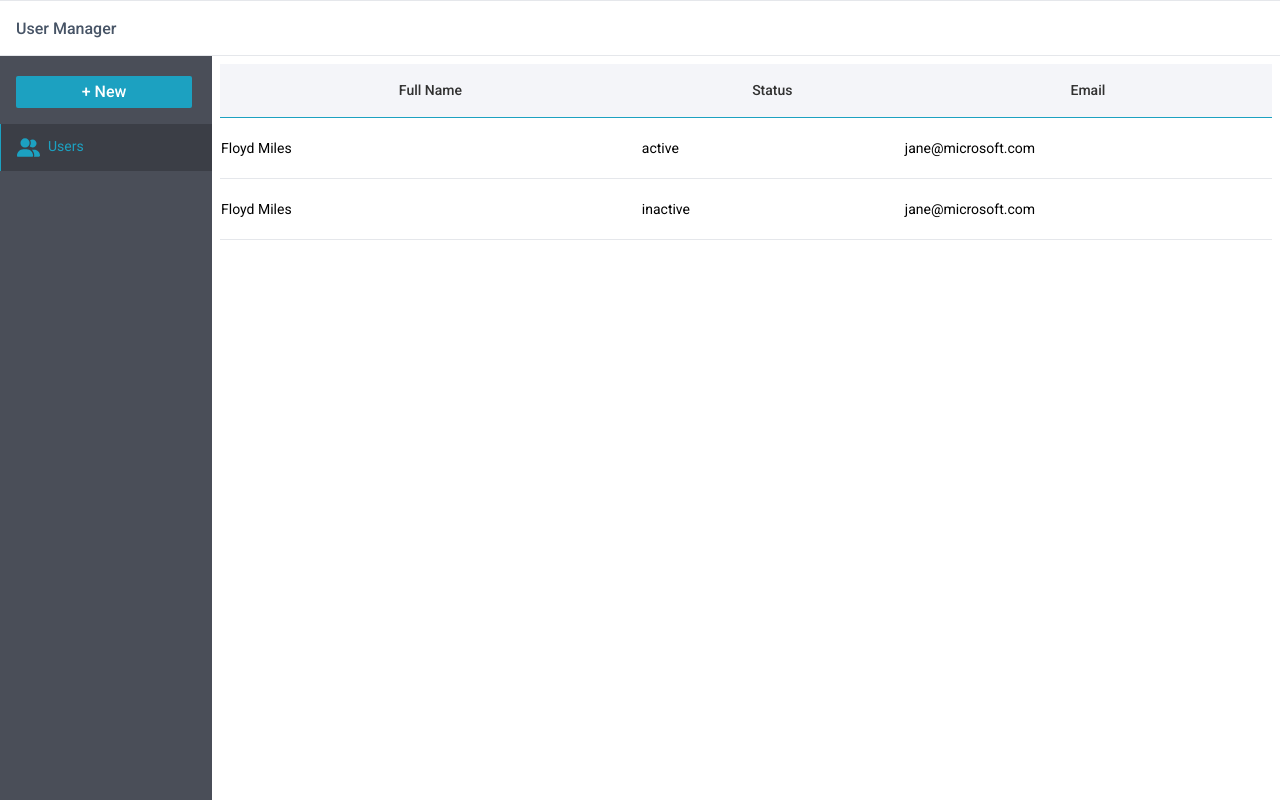
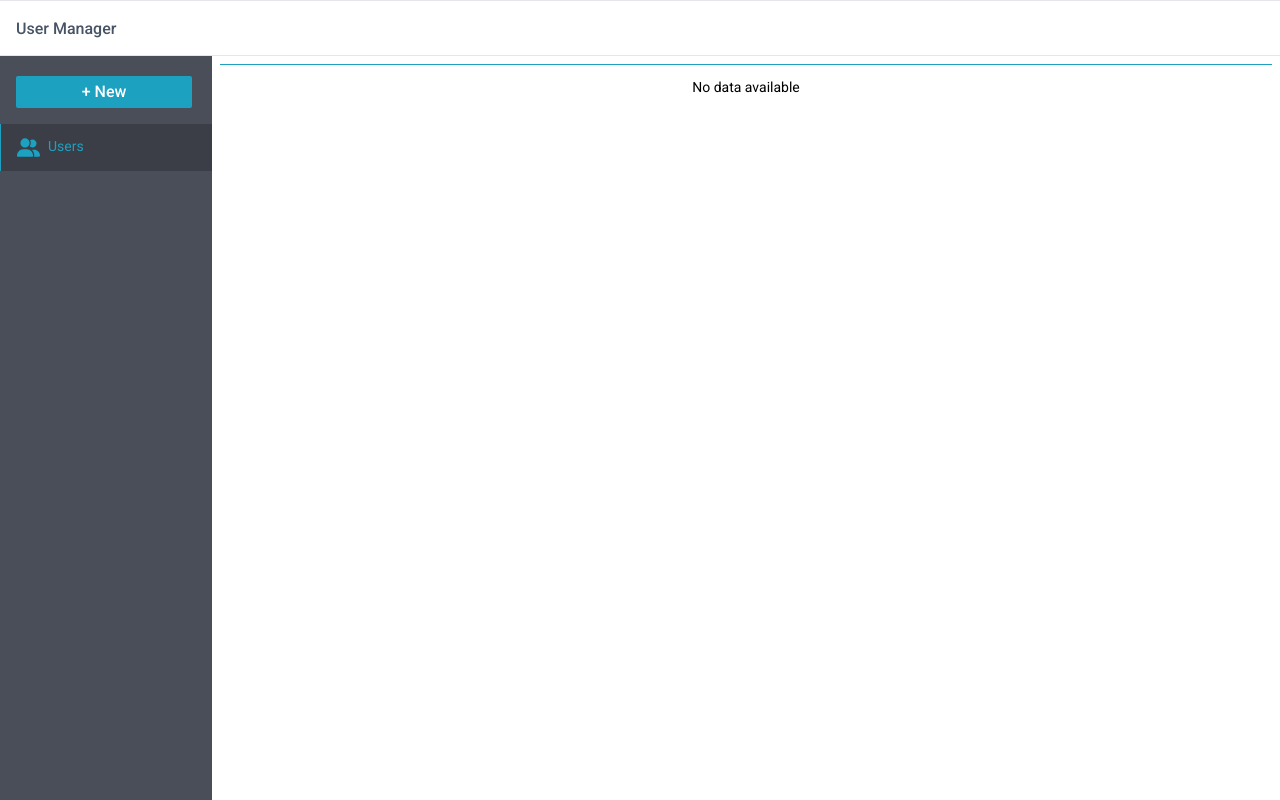
Before and after one commit to thaoha-agilityio/angular-training, an Angular app in the folder practice/: page /user-list in a window 1280 px wide. Built offline with nearby package versions, Linux system fonts and the light colour scheme.

Commit message:
feat: update table component

```diff
--- a/practice/src/app/core/constants/users.constant.ts
+++ b/practice/src/app/core/constants/users.constant.ts
@@ -15,3 +15,8 @@ export const USER_COLUMNS = [
     widthPercent: 35,
   },
 ];
+
+export enum USER_STATUS {
+  ACTIVE = 'active',
+  INACTIVE = 'inactive',
+}
--- a/practice/src/app/core/types/table.type.ts
+++ b/practice/src/app/core/types/table.type.ts
@@ -2,8 +2,5 @@ export interface Cell {
   key: string;
   title: string;
   widthPercent: number;
+  renderCustomCell?: (value: any) => string;
 }
-
-export interface ObjectWithTypeCheck {
-  [key: string]: any;
-}
--- a/practice/src/app/shared/components/table/table/table.component.css
+++ b/practice/src/app/shared/components/table/table/table.component.css
@@ -0,0 +1,11 @@
+.table--header {
+  @apply text-base text-textDefault text-left font-medium py-4
+}
+
+.table--cell {
+  @apply text-sm text-left py-5
+}
+
+.notice--msg {
+  @apply text-center py-3 text-sm
+}
--- a/practice/src/app/shared/components/table/table/table.component.html
+++ b/practice/src/app/shared/components/table/table/table.component.html
@@ -1,18 +1,29 @@
 <table class="w-full">
+  <!-- Table header -->
   <thead class="text-center">
     <tr class="text-base border-b border-mainColor border-px bg-bgSecondary w-full">
       <ng-container *ngFor="let column of columns">
         <th
+          *ngIf="column.key!=='avatar';else avatarPlaceholder"
           [ngStyle]="{ width: column.widthPercent + '%' }"
-          class="text-base text-textDefault font-medium py-4"
+          class="table--header"
           scope="col"
           [attr.key]="column.key">
           {{ column.title }}
         </th>
+        <ng-template #avatarPlaceholder>
+          <th
+            [ngStyle]="{ width: column.widthPercent + '%' }"
+            scope="col"
+            [attr.key]="column.key">
+            &nbsp;
+          </th>
+        </ng-template>
       </ng-container>
     </tr>
   </thead>
 
+  <!-- Table row -->
   <tbody>
     <ng-container *ngIf="data?.length; else noDataTemplate">
       <tr
@@ -20,17 +31,27 @@
         [attr.key]="'table-row-' + rowIndex"
         class="border-b border-px">
         <ng-container *ngFor="let cell of columns; let cellIndex = index">
-          <td
-            [attr.key]="'table-cell-' + rowIndex + '-' + cellIndex"
-            class="text-sm text-textTable py-5">
-            {{ renderTableCell(cell, row) }}
+
+          <td *ngIf="cell.key==='avatar';else noAvatarRow ">
+            <app-avatar [url]="renderTableCell(cell, row)"/>
           </td>
+
+          <ng-template  #noAvatarRow>
+            <td [attr.key]="'table-cell-' + rowIndex + '-' + cellIndex" class="table--cell" >
+              <ng-container *ngIf="cell.renderCustomCell; else defaultCell">
+                <div [innerHTML]="renderTableCell(cell, row)"> </div>
+              </ng-container>
+              <ng-template #defaultCell>
+                <p>{{ renderTableCell(cell, row) }}</p>
+              </ng-template>
+            </td>
+          </ng-template>
         </ng-container>
       </tr>
     </ng-container>
     <ng-template #noDataTemplate>
       <tr>
-        <td [attr.colspan]="columns.length" class="text-center py-3 text-sm">
+        <td [attr.colspan]="columns.length" class="notice--msg">
           {{ NOTICE_MESSAGE }}
         </td>
       </tr>
--- a/practice/src/app/shared/components/table/table/table.component.ts
+++ b/practice/src/app/shared/components/table/table/table.component.ts
@@ -1,4 +1,4 @@
-import { Component } from '@angular/core';
+import { Component, Input } from '@angular/core';
 import { NgFor, NgIf, NgStyle } from '@angular/common';
 
 // Constants
@@ -6,35 +6,26 @@ import { USER_COLUMNS } from '@/app/core/constants';
 
 // Types
 import { Cell } from '@/app/core/types';
+import { AvatarComponent } from '../..';
 
 @Component({
   selector: 'app-table',
   standalone: true,
-  imports: [NgStyle, NgFor, NgIf],
+  imports: [NgStyle, NgFor, NgIf, AvatarComponent],
   templateUrl: './table.component.html',
   styleUrl: './table.component.css',
 })
-export class TableComponent {
-  columns: Cell[] = USER_COLUMNS;
-
-  data = [
-    {
-      id: '2',
-      fullName: 'Floyd Miles',
-      email: 'jane@microsoft.com',
-      status: 'active',
-    },
-    {
-      id: '2',
-      fullName: 'Floyd Miles',
-      email: 'jane@microsoft.com',
-      status: 'inactive',
-    },
-  ];
+export class TableComponent<T> {
+  @Input() columns: Cell[] = [];
+  @Input() data: T[] = [];
 
   readonly NOTICE_MESSAGE = 'No data available';
 
   renderTableCell(cell: Cell, row: any) {
+    if (cell.renderCustomCell) {
+      return cell.renderCustomCell(row[cell.key]);
+    }
+
     return row[cell.key];
   }
 }
--- a/practice/src/themes/colors.ts
+++ b/practice/src/themes/colors.ts
@@ -6,7 +6,7 @@ export const colors = {
   bgSecondary: '#f4f5f9',
   bgBody: '#ebedf0',
   bgSidebar: '#4a4e58',
-  bgInactiveStatus: '#ff6455',
+  bgInactiveStatus: '#ffdedb',
   bgActiveStatus: '#d4ede5',
   bgModalOverlay: '#5A718033',
   bgActiveLink: 'rgba(0, 0, 0, 0.2)',
```
